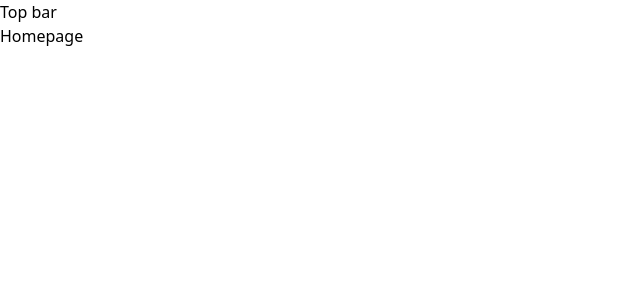
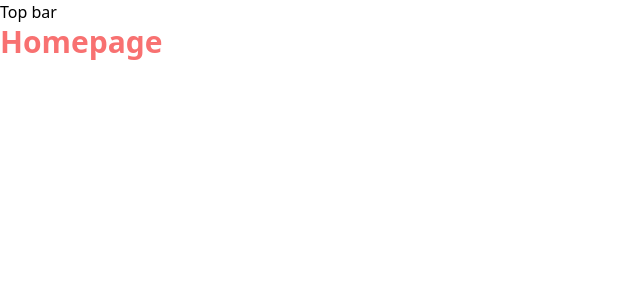
Before and after one commit to DoReVo/ecommerce, a React (Vite) app in the folder web/: page / in a window 1280 px wide. Shown: the top 300 px of the page, without its empty margins (0-640 px from the left). Built offline with nearby package versions, Linux system fonts and the light colour scheme.

Commit message:
make uno works

```diff
--- a/web/src/main.tsx
+++ b/web/src/main.tsx
@@ -7,6 +7,7 @@
   Route,
   RouterProvider,
 } from "react-router-dom";
+import "virtual:uno.css";
 import HomePage from "./pages/HomePage.tsx";
 import { PageWithNavigationBar } from "./layouts/index.tsx";
 
--- a/web/src/pages/HomePage.tsx
+++ b/web/src/pages/HomePage.tsx
@@ -1,7 +1,7 @@
 function HomePage() {
   return <div>
 
-    <h1 className="text-xl text-red-4">Homepage</h1>
+    <h1 className="text-3xl font-bold text-red-4">Homepage</h1>
   </div>;
 }
 
```
